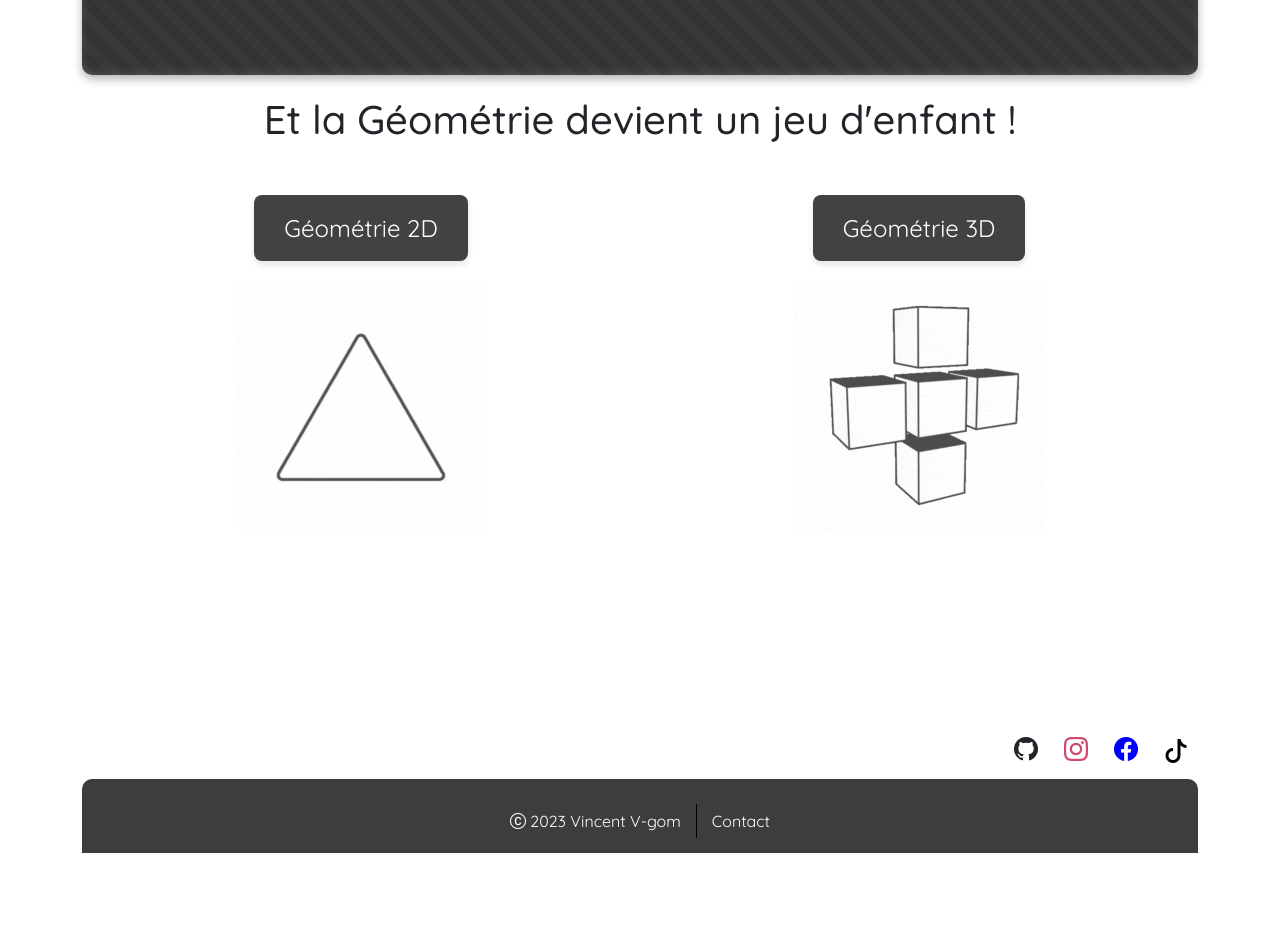
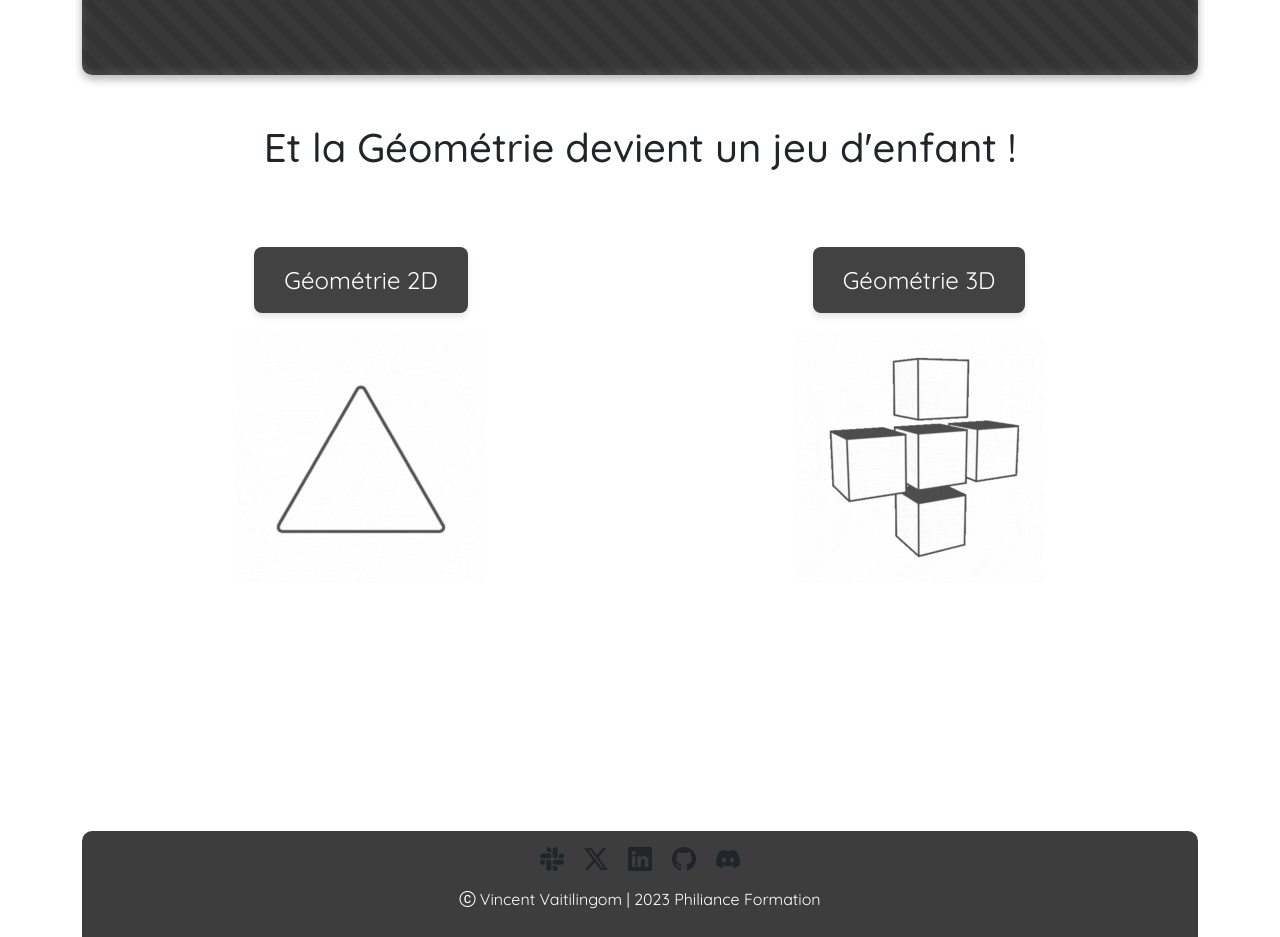
Before and after one commit to der411/GeoMetrics-Version-1.1, an Angular app: page / in a window 1280 px wide. Shown: the part 160-1097 px from the top of the page. Before the commit the page ends 1013 px from the top, so only its background shows below. Built offline with nearby package versions, Linux system fonts and the light colour scheme.

Commit message:
CSS Footer

```diff
--- a/package.json
+++ b/package.json
@@ -20,7 +20,7 @@
     "@angular/platform-browser-dynamic": "^16.1.0",
     "@angular/router": "^16.1.0",
     "bootstrap": "^5.3.1",
-    "bootstrap-icons": "^1.10.5",
+    "bootstrap-icons": "^1.11.3",
     "projet-frontend": "file:",
     "rxjs": "~7.8.0",
     "tslib": "^2.3.0",
--- a/src/app/app.component.css
+++ b/src/app/app.component.css
@@ -71,73 +71,35 @@ footer {
   padding: 10px;
 }
 
-.footer-links {
-  display: flex;
-  flex-direction: column; /* Aligner les éléments en colonne */
-  align-items: center; /* Centrer les éléments horizontalement */
-}
-
 .footer-icons {
   display: flex; /* Affiche les icônes sur une ligne */
   justify-content: center; /* Centrer les icônes */
   margin-bottom: 10px; /* Espacement entre les icônes et les liens */
 }
-
-.footer-icons i {
+.footer-icons a {
+  color: inherit; /* Assure que l'icône utilise la couleur du parent */
+  text-decoration: none; /* Supprime la décoration de texte */
   margin: 0 10px; /* Espacement entre les icônes */
+  transition: filter 0.3s ease; /* Transition douce pour l'effet de survol */
   font-size: 1.5em; /* Taille des icônes */
 }
 
-.footer-nav {
+.footer-icons a:hover {
+  filter: brightness(1.3); /* Éclaircit l'icône à 130% lors du survol */
+}
+
+
+.footer-auth {
   display: flex; /* Utiliser flexbox pour les liens */
   flex-wrap: wrap; /* Permet aux éléments de passer à la ligne */
   justify-content: center; /* Centrer les liens */
+  color: #FFFFFF;
 }
 
-.footer-nav a {
+.footer-auth a {
   padding: 5px 15px;
   border-right: 1px solid #000;
   text-decoration: none;
   color: white;
   margin: 5px 0; /* Ajouter un espacement vertical entre les liens */
 }
-
-.footer-nav a:last-child {
-  border-right: none; /* Supprime la bordure du dernier lien */
-}
-
-
-.bi-facebook {
-  position: absolute;
-  top: -48px;
-  right: 50px;
-  color: blue;
-  font-size: 2rem;
-  background-color: white;
-}
-
-.bi-tiktok {
-  position: absolute;
-  top: -46px;
-  right: 0;
-  color: black;
-  font-size: 1.9rem;
-  background-color: white;
-}
-
-.bi-instagram {
-  position: absolute;
-  top: -48px;
-  right: 100px;
-  color: #cd486b;
-  font-size: 2rem;
-  background-color: white;
-}
-
-.bi-github {
-  position: absolute;
-  top: -48px;
-  right: 150px;
-  font-size: 2rem;
-  background-color: white;
-}
--- a/src/app/app.component.html
+++ b/src/app/app.component.html
@@ -16,7 +16,7 @@
     </div>
   </div>
 </div>
-<div class="d-flex justify-content-center mb-4 text-center">
+<div class="d-flex justify-content-center mb-5 mt-5 text-center">
   <h1>{{ pageTitle }}</h1>
 </div>
 
@@ -26,19 +26,29 @@
 </main>
 
 <footer class="container">
-  <div class="footer-links">
+  <div>
     <!-- Icônes -->
     <div class="footer-icons">
-      <i class="bi bi-facebook"></i>
-      <i class="bi bi-tiktok"></i>
-      <i class="bi bi-instagram"></i>
-      <i class="bi bi-github"></i>
+      <a href="https://join.slack.com/t/webdev-hyw5242/shared_invite/zt-2p0a0c6wi-3nXIzhrnbhgrMj7ssoaDWw" target="_blank" rel="noopener noreferrer" aria-label="Rejoignez-nous sur Slack">
+        <i class="bi bi-slack"></i>
+      </a>
+      <a href="https://x.com/VaitilingomV" target="_blank" rel="noopener noreferrer" aria-label="Suivez-nous sur Twitter">
+        <i class="bi bi-twitter-x"></i>
+      </a>
+      <a href="https://www.linkedin.com/in/vincent-vgom/" target="_blank" rel="noopener noreferrer" aria-label="Connectez-vous avec nous sur LinkedIn">
+        <i class="bi bi-linkedin"></i>
+      </a>
+      <a href="https://github.com/der411" target="_blank" rel="noopener noreferrer" aria-label="Consultez notre profil GitHub">
+        <i class="bi bi-github"></i>
+      </a>
+      <a href="https://discord.gg/QqKW5Xskpp" target="_blank" rel="noopener noreferrer" aria-label="Rejoignez notre serveur Discord">
+        <i class="bi bi-discord"></i>
+      </a>
     </div>
 
     <!-- Liens -->
-    <div class="footer-nav">
-      <a><i class="bi bi-c-circle"></i> 2023 Vincent V-gom</a>
-      <a href="/contact">Contact</a>
+    <div class="footer-auth">
+      <p><i class="bi bi-c-circle"></i> Vincent Vaitilingom | 2023 Philiance Formation</p>
     </div>
   </div>
 </footer>
```
Also changed, not shown: 1 other file (tests, documents, lock files or other folders).
